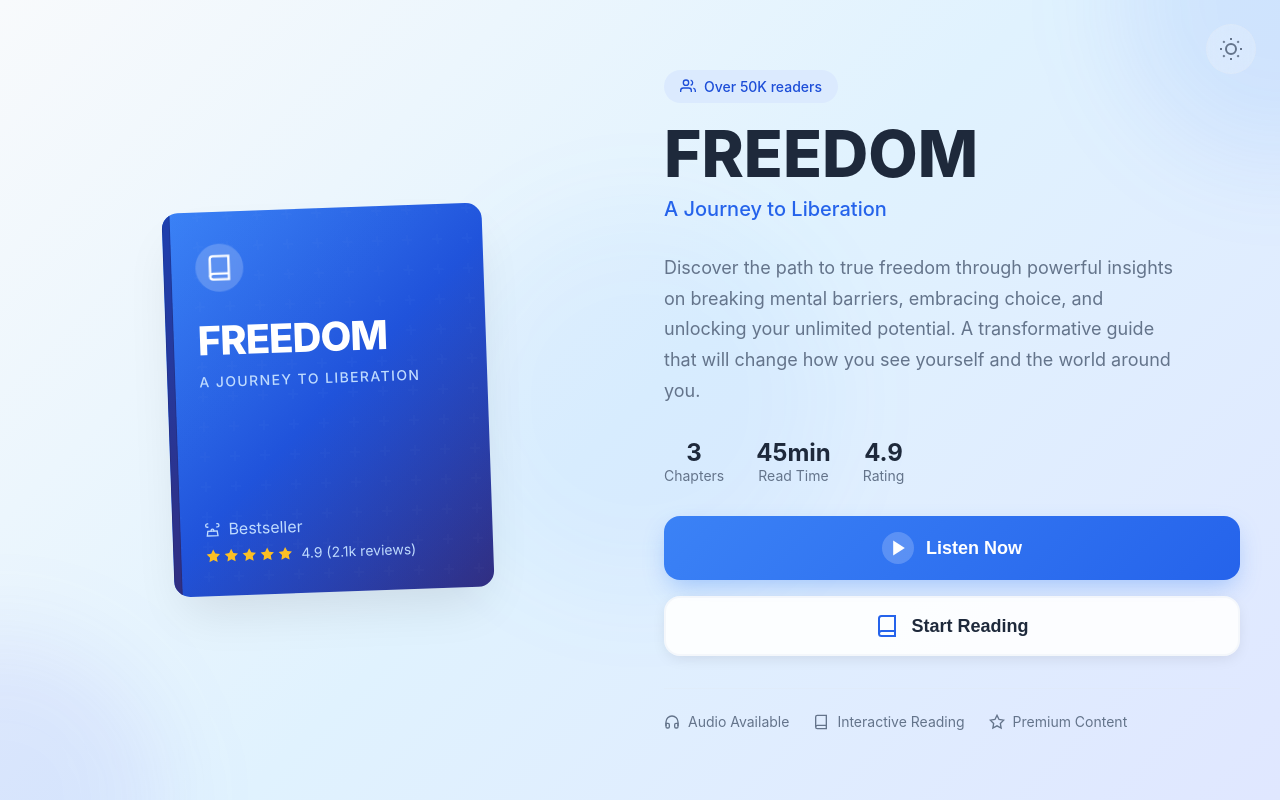
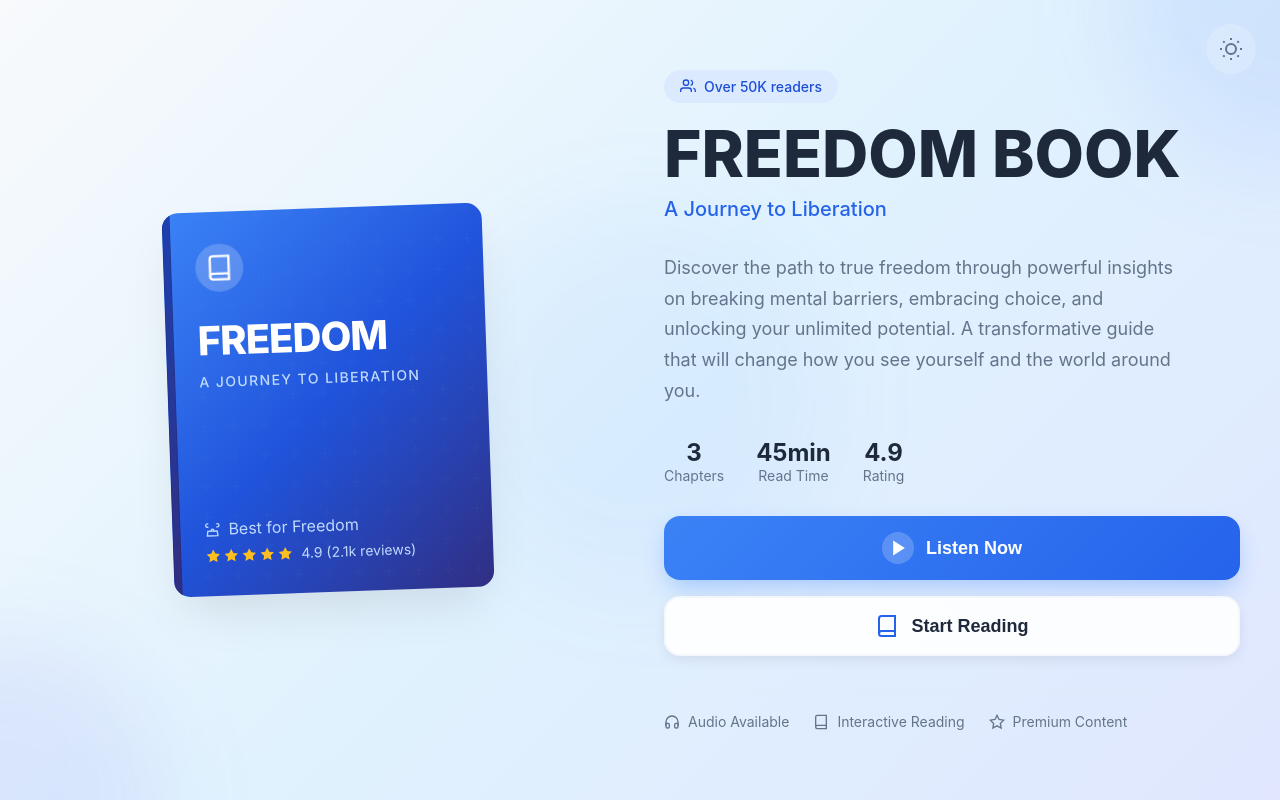
Before and after one commit to Kmasfkma/freedombookaa, a React app: page index.html in a window 1280 px wide. Built offline with nearby package versions, Linux system fonts and the light colour scheme.

Commit message:
Update index.html

```diff
--- a/index.html
+++ b/index.html
@@ -61,7 +61,7 @@
                                     <path d="M4 22h16l-1-7H5l-1 7z"></path>
                                     <path d="M10 16v-2a2 2 0 0 1 2-2v0a2 2 0 0 1 2 2v2"></path>
                                 </svg>
-                                <span>Bestseller</span>
+                                <span>Best for Freedom</span>
                             </div>
                             <div class="rating">
                                 <div class="stars">
@@ -104,7 +104,7 @@
                         <span>Over 50K readers</span>
                     </div>
 
-                    <h1 class="main-title">FREEDOM</h1>
+                    <h1 class="main-title">FREEDOM BOOK</h1>
                     <p class="main-subtitle">A Journey to Liberation</p>
                 </div>
 
```
